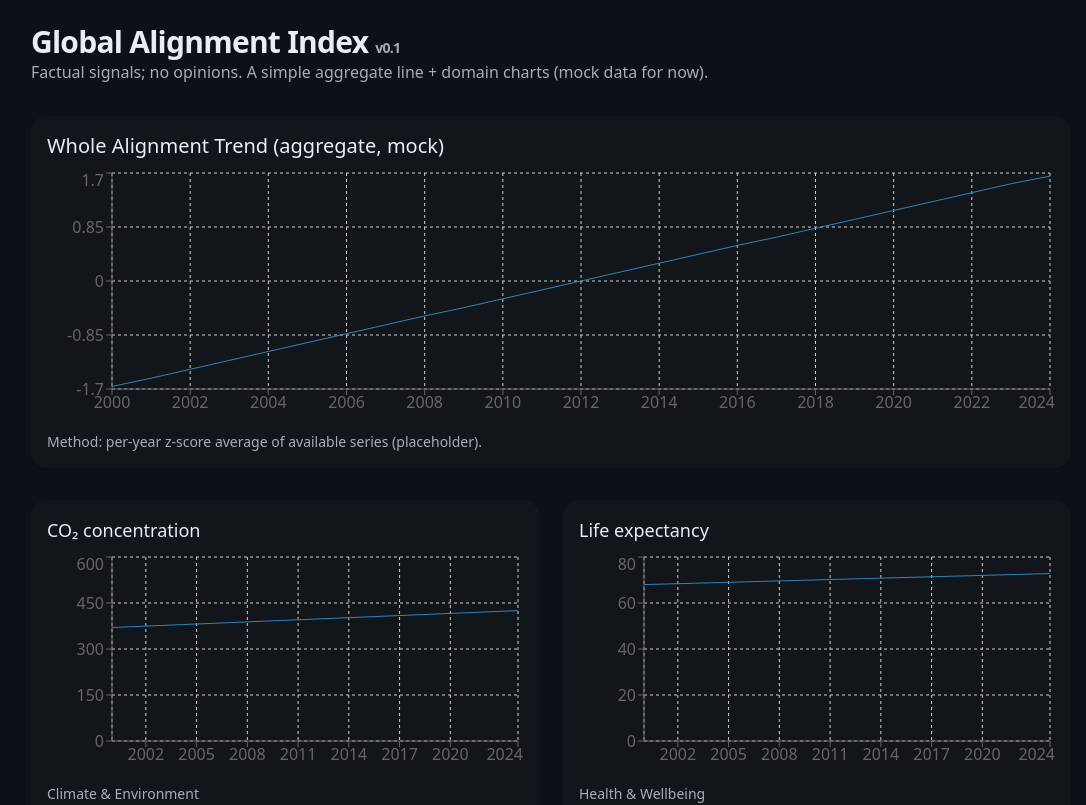
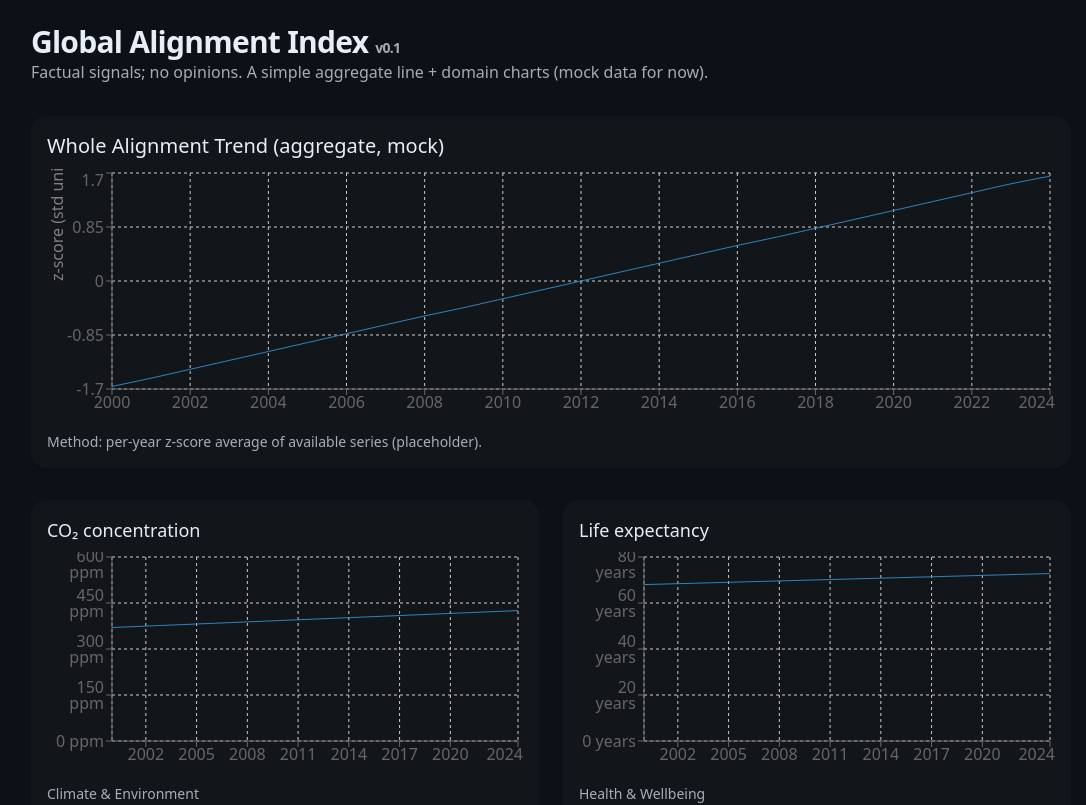
Before and after one commit to MadocVZ/global-alignment-index, a Next.js app: page / in a window 1280 px wide. Shown: the top 805 px of the page, without its empty margins (89-1175 px from the left). Built offline with nearby package versions, Linux system fonts and the light colour scheme.

Commit message:
chore(charts): add z-score label; unit-aware tooltip; percent domain for internet use

```diff
--- a/app/page.tsx
+++ b/app/page.tsx
@@ -4,6 +4,25 @@ import { LineChart, Line, XAxis, YAxis, Tooltip, ResponsiveContainer, CartesianG
 import { METRICS } from '@/lib/metrics'
 
 type Pt = { year: number; value: number }
+function unitFor(id: string): string {
+  switch (id) {
+    case 'internet_use':
+      return '%'
+    case 'co2_ppm':
+      return 'ppm'
+    case 'life_expectancy':
+      return 'years'
+    default:
+      return ''
+  }
+}
+
+function formatValue(id: string, v: number): string {
+  const u = unitFor(id)
+  if (id === 'internet_use') return `${Math.round(v)}%`
+  if (u) return `${Number(v.toFixed(2))} ${u}`
+  return String(Number(v.toFixed(2)))
+}
 async function load(id: string): Promise<Pt[]> {
   const res = await fetch(`/data/${id}.json`, { cache: 'no-store' })
   if (!res.ok) return []
@@ -58,7 +77,7 @@ export default function Home() {
             <LineChart data={aggregate}>
               <CartesianGrid strokeDasharray="3 3" />
               <XAxis dataKey="year" />
-              <YAxis />
+              <YAxis label={{ value: 'z-score (std units)', angle: -90, position: 'insideLeft' }} />
               <Tooltip />
               <Line type="monotone" dataKey="value" dot={false} />
             </LineChart>
@@ -73,13 +92,36 @@ export default function Home() {
             <h3 className="text-lg font-medium">{METRICS.find(m=>m.id===k)?.name}</h3>
             <div className="w-full h-56 mt-2">
               <ResponsiveContainer width="100%" height="100%">
-                <LineChart data={data[k]}>
-                  <CartesianGrid strokeDasharray="3 3" />
-                  <XAxis dataKey="year" />
-                  <YAxis />
-                  <Tooltip />
-                  <Line type="monotone" dataKey="value" dot={false} />
-                </LineChart>
+                {(() => {
+                  const series = data[k].map(p => ({ year: p.year, [k]: p.value }))
+                  const metricIds = Object.keys(series[0] ?? {}).filter(id => id !== 'year')
+                  const mid = metricIds.length === 1 ? metricIds[0] : undefined
+                  return (
+                    <LineChart data={series}>
+                      <CartesianGrid strokeDasharray="3 3" />
+                      <XAxis dataKey="year" />
+                      {mid === 'internet_use' ? (
+                        <YAxis domain={[0,100]} tickFormatter={v => formatValue(mid, v)} />
+                      ) : mid ? (
+                        <YAxis tickFormatter={v => formatValue(mid, v)} />
+                      ) : (
+                        <YAxis />
+                      )}
+                      {mid ? (
+                        <Tooltip formatter={(val:any) => formatValue(mid, Number(val))} />
+                      ) : (
+                        <Tooltip />
+                      )}
+                      {mid ? (
+                        <Line type="monotone" dataKey={mid} dot={false} />
+                      ) : (
+                        metricIds.map(id => (
+                          <Line key={id} type="monotone" dataKey={id} dot={false} />
+                        ))
+                      )}
+                    </LineChart>
+                  )
+                })()}
               </ResponsiveContainer>
             </div>
             <p className="text-sm opacity-70 mt-2">{METRICS.find(m=>m.id===k)?.domain}</p>
```
